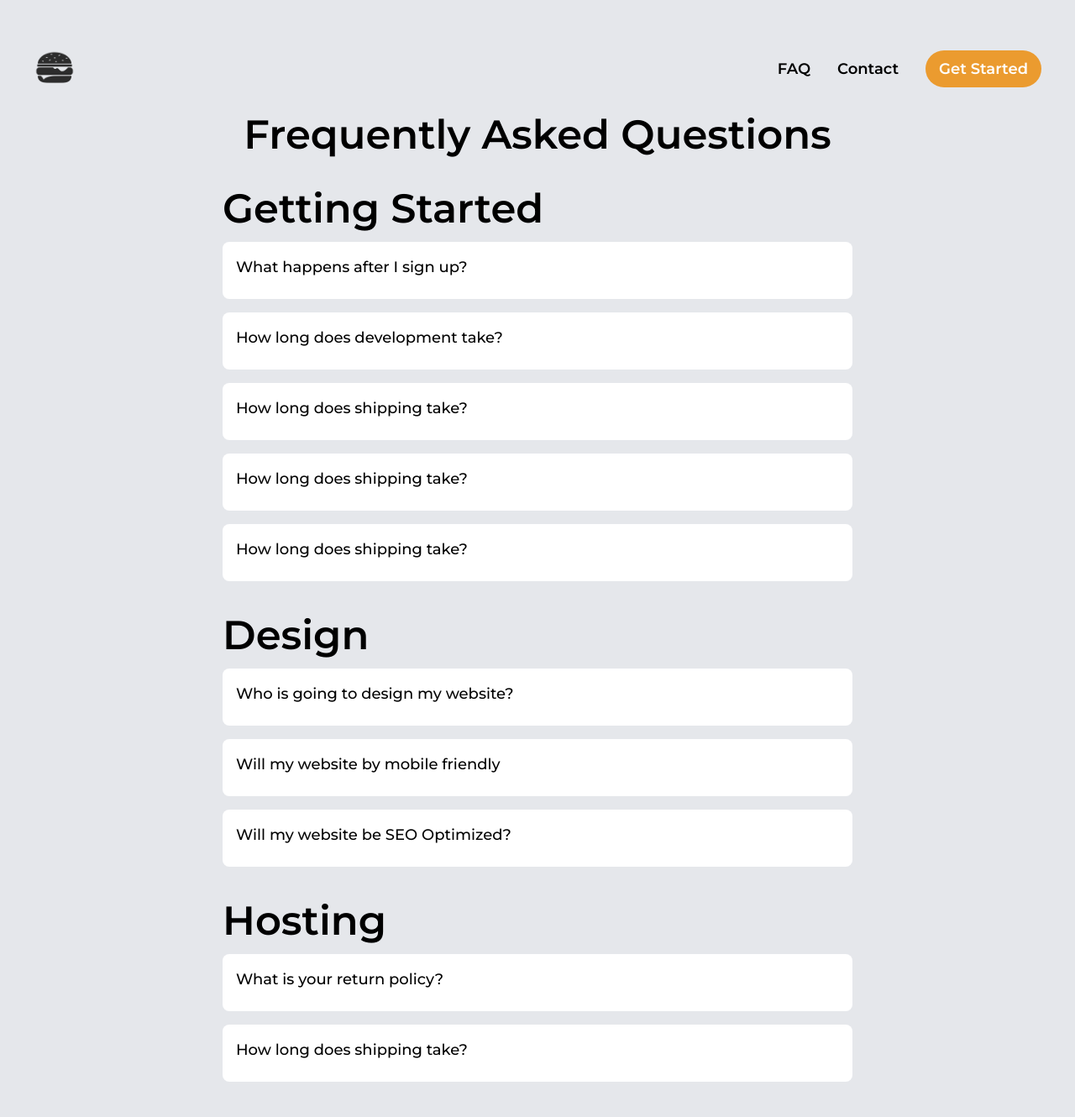
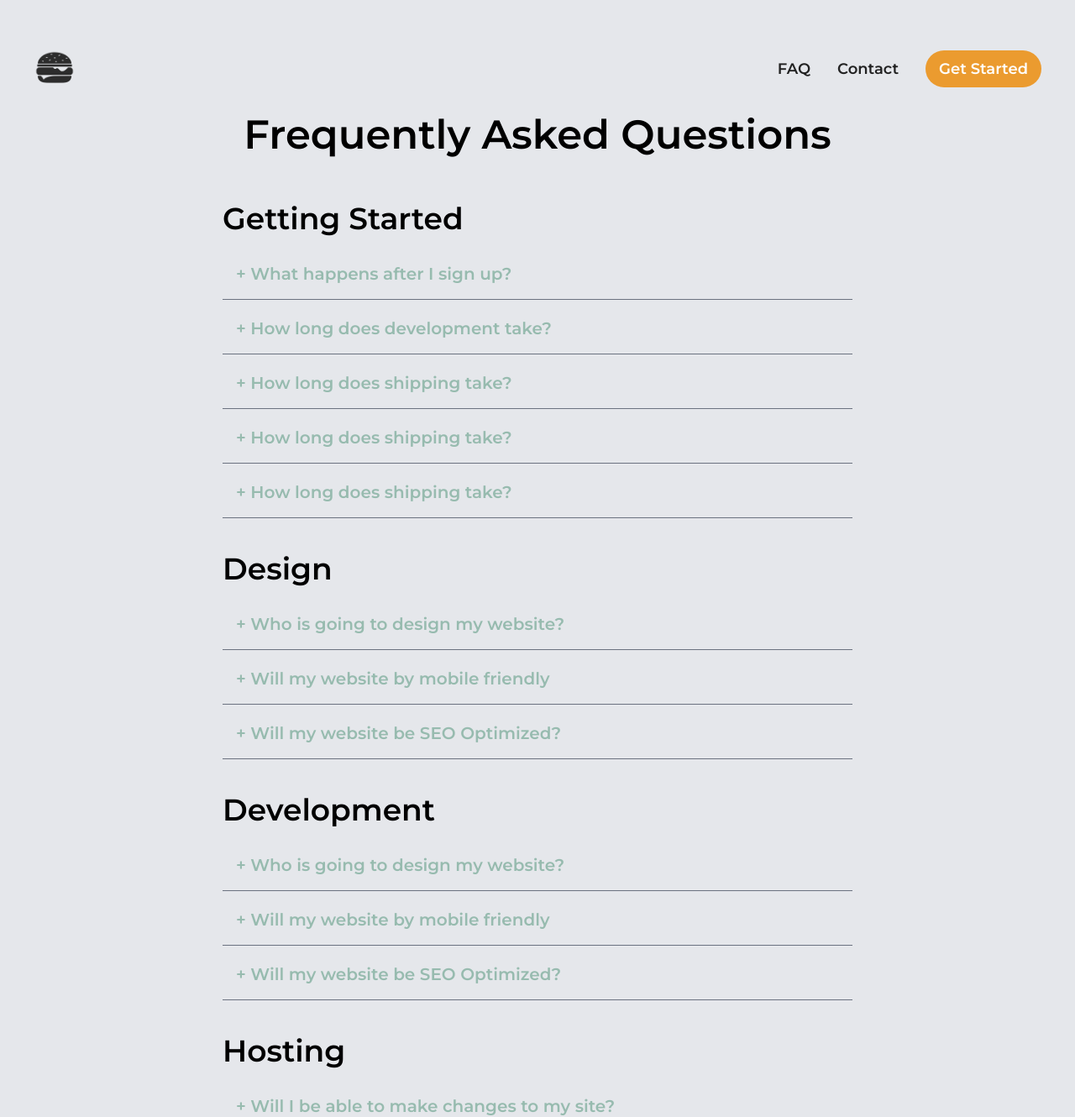
Before and after one commit to rwyattwalker/order-up, a Next.js app: page /faq in a window 1280 px wide. Shown: the part 116-1446 px from the top of the page at 84% size. Built offline with nearby package versions, Linux system fonts and the light colour scheme.

Commit message:
FAQ Updates

```diff
--- a/components/FaqContainer.tsx
+++ b/components/FaqContainer.tsx
@@ -14,7 +14,7 @@ type Props = {
 function FaqContainer({title, items}:Props){
   return (
     <div className='mt-10'>
-      <h2 className="text-5xl font-semibold mb-4 text-left">{title}</h2>
+      <h2 className="text-4xl font-semibold mb-4 text-left">{title}</h2>
       {items.map((e, i)=>{
           return(
             <FaqItem key={i} question={`${e.question}`} answer={`${e.answer}`} />
--- a/components/FaqItem.tsx
+++ b/components/FaqItem.tsx
@@ -9,11 +9,11 @@ const FaqItem = ({ question, answer }:Props) => {
   const [isVisible, setIsVisible] = useState(false);
 
   return (
-    <div className="bg-white rounded-lg p-4 mb-4">
-      <h2 className="text-lg font-medium mb-2 cursor-pointer" onClick={() => setIsVisible(!isVisible)}>
-        {question}
+    <div className=" p-4 my-1 border-b border-gray-500">
+      <h2 className="text-xl text-green font-bold cursor-pointer" onClick={() => setIsVisible(!isVisible)}>
+        {!isVisible ? `+ ` : `- ` }{question}
       </h2>
-      {isVisible && <p className="text-gray-700">{answer}</p>}
+      {isVisible && <p className="text-gray-500 font-semibold">{answer}</p>}
     </div>
   );
 };
--- a/pages/_document.tsx
+++ b/pages/_document.tsx
@@ -8,7 +8,7 @@ export default function Document() {
         <link rel="preconnect" href="https://fonts.gstatic.com" crossOrigin="crossorigin" />
         <link href="https://fonts.googleapis.com/css2?family=Montserrat:wght@200;300;400;500;600&display=swap" rel="stylesheet" />
       </Head>
-      <body className='bg-[#97BBAF] scrollbar-hide'>
+      <body className='bg-green scrollbar-hide'>
         <Main />
         <NextScript />
       </body>
--- a/pages/faq.tsx
+++ b/pages/faq.tsx
@@ -5,15 +5,15 @@ import FaqContainer from '../components/FaqContainer';
 function App() {
   return (
     <Container dark getStarted>
-    <div className="bg-gray-200 p-8 text-left flex">
+    <div className="bg-gray-200 p-8 text-left flex flex-col">
+    <h1 className="text-5xl font-semibold mb-4 text-center">Frequently Asked Questions</h1>
       <div className="w-fit md:w-[750px] mx-auto my-auto">
-        <h1 className="text-5xl font-semibold mb-4 text-center">Frequently Asked Questions</h1>
         <FaqContainer
           title="Getting Started"
           items={[
             {question:"What happens after I sign up?",
-            answer: "After your purchase a service, your will receive an Email outlining what to expect as we begin the development process."},
-            {question:'How long does development take?', answer:'Shipping typically takes 3-5 business days. Expedited shipping options are available at checkout.'},
+            answer: "Immediately after your purchase a service, your will receive an Email outlining what to expect as we begin the development process. Depending on your selected service(s), a designer or developer will reach out to you within 24 hours to begin the development process."},
+            {question:'How long does development take?', answer:'Development time can vary based on a few factors such as the selected services and the amount of design revisions. However we aim to have you up and running with all selected services within a month of purchase.'},
             {question:'How long does shipping take?', answer:'Shipping typically takes 3-5 business days. Expedited shipping options are available at checkout.'},
             {question:'How long does shipping take?', answer:'Shipping typically takes 3-5 business days. Expedited shipping options are available at checkout.'},
             {question:'How long does shipping take?', answer:'Shipping typically takes 3-5 business days. Expedited shipping options are available at checkout.'}
@@ -25,10 +25,23 @@ function App() {
             {question:'Will my website by mobile friendly', answer:'Yes. Every OrderUp website is mobile friendly and responsive, ensuring your website experience adjusts according to the device your visitor is using.'},
             {question:'Will my website be SEO Optimized?', answer:"You'll find best practice SEO features, like customizable URLs and meta titles, robust menu schemas, optimized page structures and more in every OrderUp website."},
             ]} />
+         <FaqContainer
+          title="Development"
+          items={[
+            {question:"Who is going to design my website?", answer: "Your new site will be created by the OrderUp Design Team who specialize solely in creating restaurant websites that make a powerful first impression and help convert visitors into paying customers."},
+            {question:'Will my website by mobile friendly', answer:'Yes. Every OrderUp website is mobile friendly and responsive, ensuring your website experience adjusts according to the device your visitor is using.'},
+            {question:'Will my website be SEO Optimized?', answer:"You'll find best practice SEO features, like customizable URLs and meta titles, robust menu schemas, optimized page structures and more in every OrderUp website."},
+            ]} />
         <FaqContainer
           title="Hosting"
           items={[
-            {question:"What is your return policy?", answer: "Never"},
+            {question:"Will I be able to make changes to my site?", answer: "Never"},
+            {question:'How long does shipping take?', answer:'Shipping typically takes 3-5 business days. Expedited shipping options are available at checkout.'}
+            ]} />
+        <FaqContainer
+          title="Post Launch"
+          items={[
+            {question:"Will I be able to make changes to my site?", answer: "Absolutely! We set up our clients with an easy to use Content Management System for updating site photos as well as key information."},
             {question:'How long does shipping take?', answer:'Shipping typically takes 3-5 business days. Expedited shipping options are available at checkout.'}
             ]} />
         <FaqContainer
--- a/pages/index.tsx
+++ b/pages/index.tsx
@@ -134,9 +134,9 @@ export default function Home() {
      </section>
       <section className='h-fit bg-[#E8E8E8]  flex justify-center'>
         <div className=' bg-[#323732] w-[95%] sm:w-[80%] lg:w-[60%] h-44 flex flex-col sm:flex-row justify-between rounded-full my-5'>
-         <h1 className='my-auto text-white text-5xl font-semibold mx-auto sm:ml-10 sm:mr-0'>Questions?</h1>
+         <h1 className='my-auto text-white text-5xl font-semibold mx-auto sm:ml-10 sm:mr-0'>How&apos;s it work?</h1>
          <Link href={'/contact'} className='my-auto'>
-            <h1 className='my-auto text-white text-4xl font-semibold mx-auto sm:mr-10 sm:ml-0 bg-[#97BBAF] py-4 px-5 w-fit rounded-full'>Contact Us</h1>
+            <h1 className='my-auto text-white text-4xl font-semibold mx-auto sm:mr-10 sm:ml-0 bg-[#97BBAF] py-4 px-5 w-fit rounded-full'>View Our Process</h1>
          </Link>
         </div>
       </section>
--- a/tailwind.config.js
+++ b/tailwind.config.js
@@ -5,7 +5,13 @@ module.exports = {
     "./components/**/*.{js,ts,jsx,tsx}",
   ],
   theme: {
-    extend: {},
+    extend: {
+      colors: {
+        'green': '#97BBAF',
+        'success': '#4bb453',
+        'black': '#222222'
+      },
+    },
   },
   plugins: [require('tailwind-scrollbar-hide')],
 }
```
